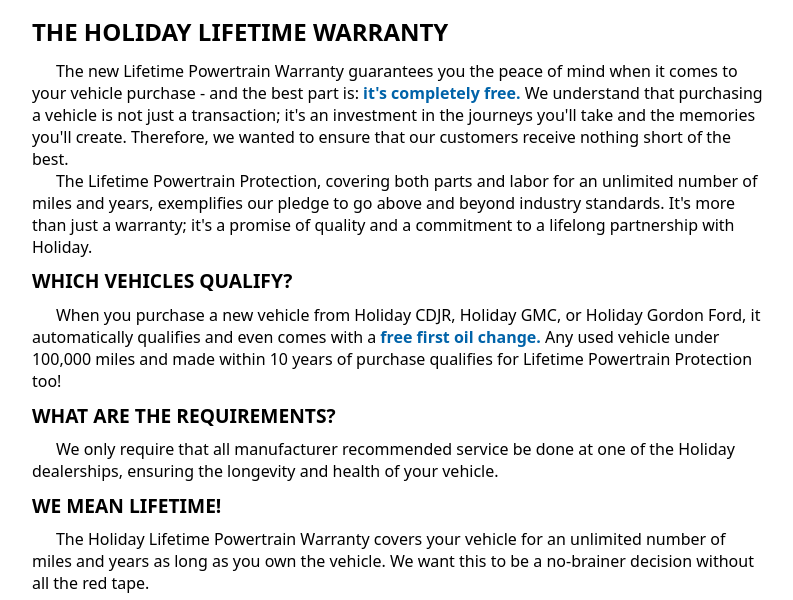
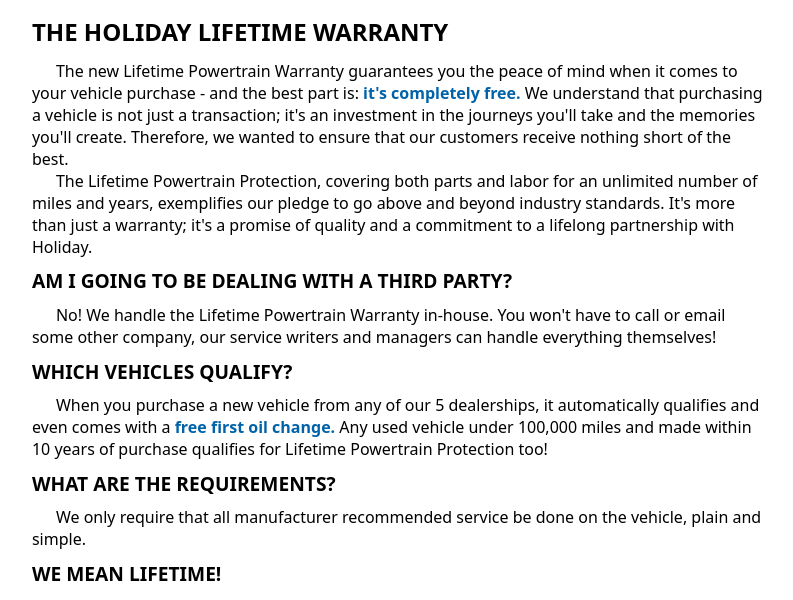
Before and after one commit to jsbursik/HolidayFamily, a plain HTML site: page index.html in a window 1280 px wide. Shown: the part 115-715 px from the top of the page, without its empty margins (242-1035 px from the left). Drawn offline with Linux system fonts and the light colour scheme.

Commit message:
Update index.html
Made some changes to the verbiage about where the warranty is offered, added section about the warranty being first-party, slight other changes.

```diff
--- a/index.html
+++ b/index.html
@@ -27,17 +27,21 @@
                 Holiday.
               </p>
 
+              <h2>AM I GOING TO BE DEALING WITH A THIRD PARTY?</h2>
+              <p>
+                No! We handle the Lifetime Powertrain Warranty in-house. You won't have to call or email some other company, our service writers and managers can handle everything themselves!
+              </p>
+
               <h2>WHICH VEHICLES QUALIFY?</h2>
               <p>
-                When you purchase a new vehicle from Holiday CDJR, Holiday GMC, or Holiday Gordon Ford, it automatically qualifies and even comes with a
+                When you purchase a new vehicle from any of our 5 dealerships, it automatically qualifies and even comes with a
                 <b class="blue">free first oil change.</b> Any used vehicle under 100,000 miles and made within 10 years of purchase qualifies for Lifetime
                 Powertrain Protection too!
               </p>
 
               <h2>WHAT ARE THE REQUIREMENTS?</h2>
               <p>
-                We only require that all manufacturer recommended service be done at one of the Holiday dealerships, ensuring the longevity and health of your
-                vehicle.
+                We only require that all manufacturer recommended service be done on the vehicle, plain and simple.
               </p>
 
               <h2>WE MEAN LIFETIME!</h2>
```
